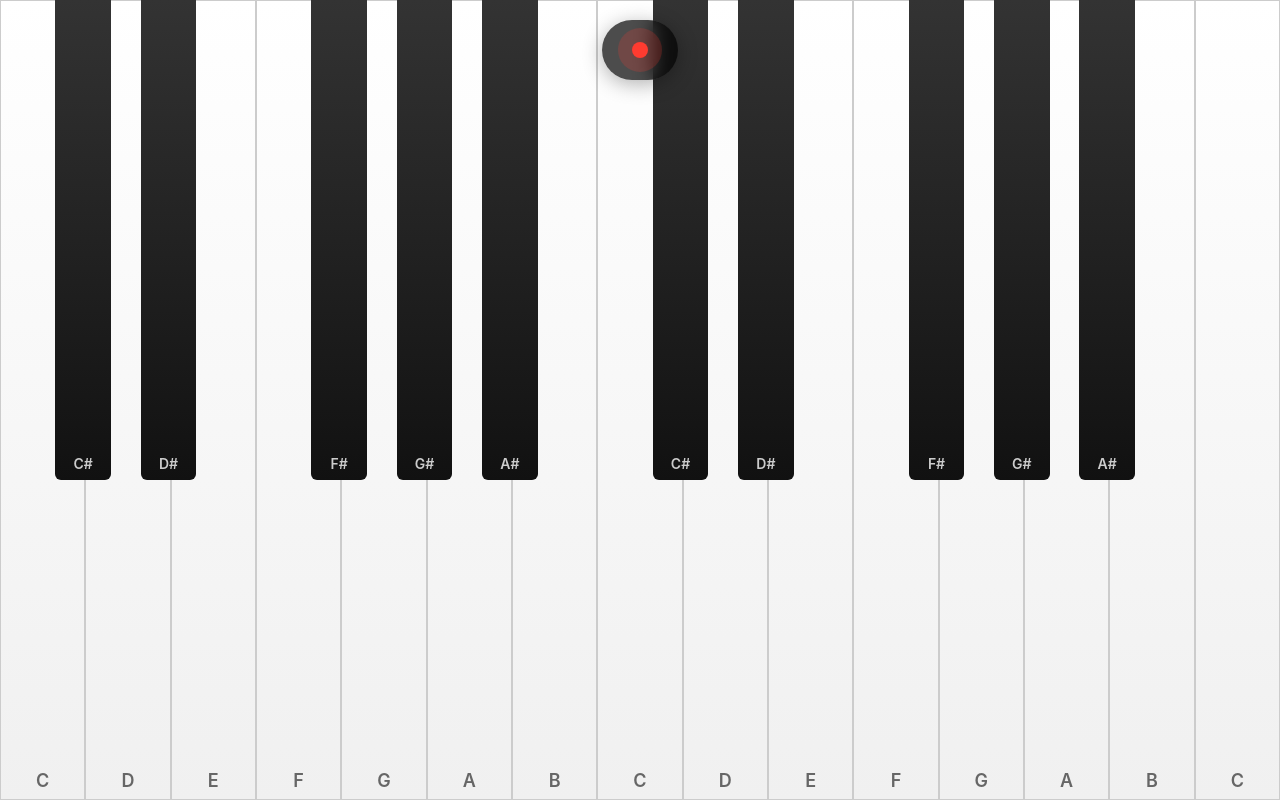
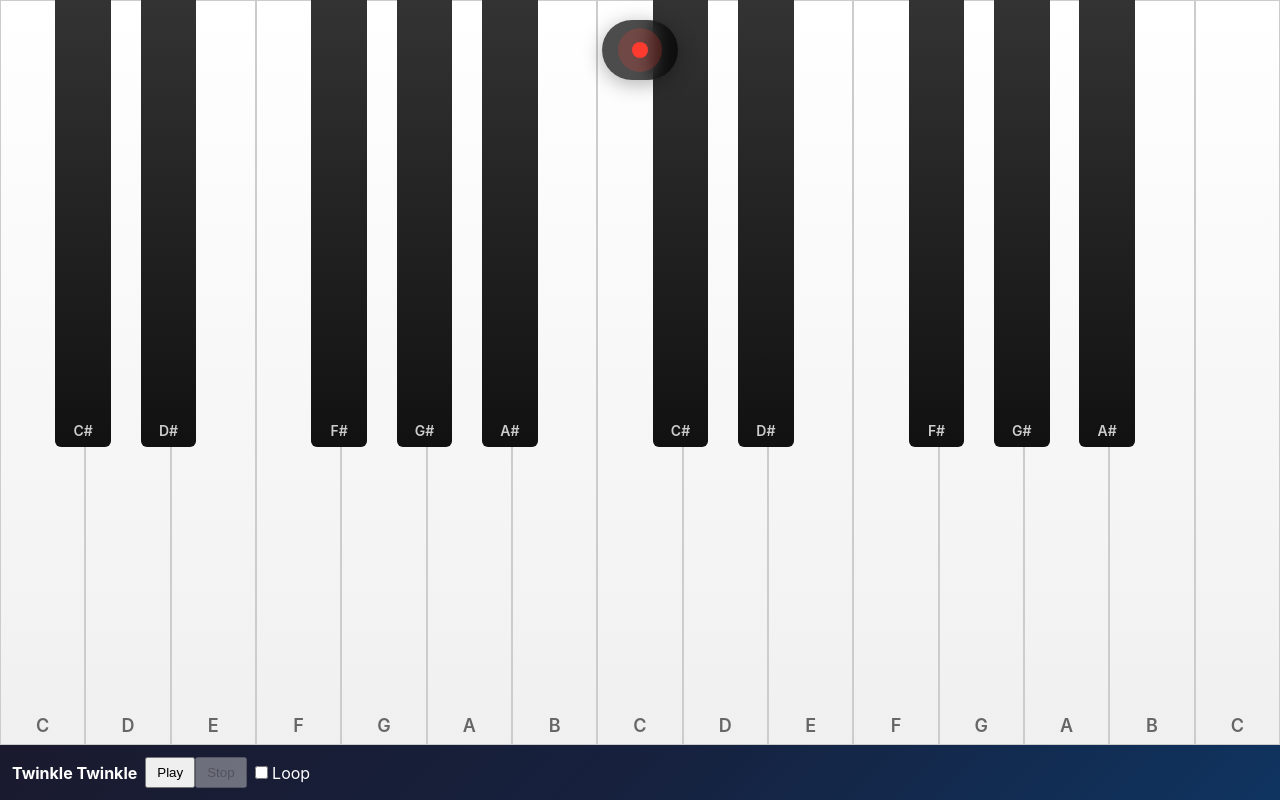
Before and after one commit to mraffaele/piano, a React (Vite) app: page / in a window 1280 px wide. Both pictures are taken after a click on the button "Start Playing". Built offline with nearby package versions, Linux system fonts and the light colour scheme.

Commit message:
practice mode

```diff
--- a/src/App.tsx
+++ b/src/App.tsx
@@ -1,6 +1,7 @@
 import { useState } from "react";
 import { Piano } from "./components/Piano";
 import RotateOverlay from "./components/RotateOverlay";
+import PracticePanel from "./components/PracticePanel";
 import "./index.css";
 import { unlockAudio } from "./utils/unlockAudio";
 
@@ -47,6 +48,8 @@ function App() {
         <>
           <RotateOverlay />
           <Piano />
+
+          <PracticePanel onPlayNote={() => {}} onStopNote={() => {}} />
         </>
       )}
     </div>
--- a/src/components/Piano.css
+++ b/src/components/Piano.css
@@ -1,6 +1,6 @@
 .piano-container {
   width: 100%;
-  height: 100vh;
+  height: calc(100vh - 55px); /* Account for practice panel height */
   display: flex;
   align-items: stretch;
   justify-content: center;
--- a/src/components/Piano.tsx
+++ b/src/components/Piano.tsx
@@ -98,6 +98,25 @@ export const Piano: React.FC = () => {
     },
     [playbackStopNote],
   );
+
+  // Listen for practice panel play/stop events and forward to playback handlers
+  React.useEffect(() => {
+    const onPracticePlay = (e: any) => {
+      const { note, freq, vel } = e.detail || {};
+      if (note && freq) handlePlaybackNoteStart(note, freq, vel ?? 0.8);
+    };
+    const onPracticeStop = (e: any) => {
+      const { note } = e.detail || {};
+      if (note) handlePlaybackNoteEnd(note);
+    };
+
+    window.addEventListener("practice:play", onPracticePlay as EventListener);
+    window.addEventListener("practice:stop", onPracticeStop as EventListener);
+    return () => {
+      window.removeEventListener("practice:play", onPracticePlay as EventListener);
+      window.removeEventListener("practice:stop", onPracticeStop as EventListener);
+    };
+  }, [handlePlaybackNoteEnd, handlePlaybackNoteStart]);
 
   const handlePlayTrack = useCallback(
     (id: string) => {
--- /dev/null
+++ b/src/components/PracticePanel.css
@@ -0,0 +1,45 @@
+.practice-panel {
+  padding: 12px;
+  background: linear-gradient(135deg, #1a1a2e 0%, #16213e 50%, #0f3460 100%);
+  color: white;
+  font-family:
+    -apple-system, BlinkMacSystemFont, "Segoe UI", Roboto, sans-serif;
+  z-index: 100;
+  bottom: 0;
+  position: fixed;
+  width: 100%;
+  height: 55px;
+}
+
+.practice-header {
+  display: flex;
+  align-items: center;
+  gap: 8px;
+  flex-wrap: wrap;
+}
+
+.practice-header strong {
+  font-size: 16px;
+}
+
+.practice-controls button {
+  padding: 6px 10px;
+}
+
+.practice-controls label {
+  display: flex;
+  align-items: center;
+  gap: 6px;
+}
+
+.practice-notes {
+  margin-top: 8px;
+  color: #eee;
+  font-size: 14px;
+}
+
+.practice-note-chip {
+  padding: 6px;
+  background: rgba(0, 0, 0, 0.25);
+  border-radius: 6px;
+}
--- /dev/null
+++ b/src/components/PracticePanel.tsx
@@ -0,0 +1,161 @@
+import React, { useState, useRef } from "react";
+import { NOTE_FREQUENCIES } from "../utils/noteFrequencies";
+import "./PracticePanel.css";
+
+interface Props {
+  // optional callbacks for direct playback (keeps backwards compatibility)
+  onPlayNote?: (note: string, frequency: number, velocity: number) => void;
+  onStopNote?: (note: string) => void;
+}
+
+// Simple Twinkle Twinkle melody encoded in beats (quarter = 1 beat)
+const TWINKLE = {
+  id: "twinkle",
+  title: "Twinkle Twinkle",
+  tempo: 80, // bpm
+  events: [
+    // bar 1
+    { time: 0, note: "C4", dur: 1 },
+    { time: 1, note: "C4", dur: 1 },
+    { time: 2, note: "G4", dur: 1 },
+    { time: 3, note: "G4", dur: 1 },
+    // bar 2
+    { time: 4, note: "A4", dur: 1 },
+    { time: 5, note: "A4", dur: 1 },
+    { time: 6, note: "G4", dur: 2 },
+    // bar 3
+    { time: 8, note: "F4", dur: 1 },
+    { time: 9, note: "F4", dur: 1 },
+    { time: 10, note: "E4", dur: 1 },
+    { time: 11, note: "E4", dur: 1 },
+    // bar 4
+    { time: 12, note: "D4", dur: 1 },
+    { time: 13, note: "D4", dur: 1 },
+    { time: 14, note: "C4", dur: 2 },
+
+    // repeat (second phrase)
+    { time: 16, note: "C4", dur: 1 },
+    { time: 17, note: "C4", dur: 1 },
+    { time: 18, note: "G4", dur: 1 },
+    { time: 19, note: "G4", dur: 1 },
+    { time: 20, note: "A4", dur: 1 },
+    { time: 21, note: "A4", dur: 1 },
+    { time: 22, note: "G4", dur: 2 },
+    { time: 24, note: "F4", dur: 1 },
+    { time: 25, note: "F4", dur: 1 },
+    { time: 26, note: "E4", dur: 1 },
+    { time: 27, note: "E4", dur: 1 },
+    { time: 28, note: "D4", dur: 1 },
+    { time: 29, note: "D4", dur: 1 },
+    { time: 30, note: "C4", dur: 2 },
+  ],
+};
+
+export const PracticePanel: React.FC<Props> = ({ onPlayNote, onStopNote }) => {
+  const [playing, setPlaying] = useState(false);
+  const [loop, setLoop] = useState(false);
+  const timeoutsRef = useRef<number[]>([]);
+
+  const clearScheduled = () => {
+    timeoutsRef.current.forEach((id) => window.clearTimeout(id));
+    timeoutsRef.current = [];
+  };
+
+  const play = () => {
+    if (playing) return;
+    setPlaying(true);
+    const beatSeconds = 60 / TWINKLE.tempo;
+
+    const schedule = () => {
+      TWINKLE.events.forEach((e) => {
+        const whenMs = e.time * beatSeconds * 1000;
+        const playId = window.setTimeout(() => {
+          const freq = NOTE_FREQUENCIES[e.note];
+          // dispatch a global event so Piano (sibling) can listen and play notes
+          window.dispatchEvent(
+            new CustomEvent("practice:play", {
+              detail: { note: e.note, freq, vel: 0.8 },
+            }),
+          );
+
+          // also call local callback if provided (backwards compatible)
+          if (onPlayNote && freq) onPlayNote(e.note, freq, 0.8);
+        }, whenMs);
+        timeoutsRef.current.push(playId);
+
+        const stopId = window.setTimeout(
+          () => {
+            // notify listeners that this note stopped
+            window.dispatchEvent(
+              new CustomEvent("practice:stop", {
+                detail: { note: e.note },
+              }),
+            );
+
+            if (onStopNote) onStopNote(e.note);
+          },
+          whenMs + e.dur * beatSeconds * 1000,
+        );
+        timeoutsRef.current.push(stopId);
+      });
+
+      // End of sequence
+      const totalBeats = Math.max(
+        ...TWINKLE.events.map((ev) => ev.time + ev.dur),
+      );
+      const endMs = totalBeats * beatSeconds * 1000;
+      const endId = window.setTimeout(() => {
+        if (loop) {
+          clearScheduled();
+          schedule();
+        } else {
+          setPlaying(false);
+        }
+      }, endMs + 20);
+      timeoutsRef.current.push(endId);
+    };
+
+    schedule();
+  };
+
+  const stop = () => {
+    clearScheduled();
+    setPlaying(false);
+    // ensure any sounding notes are stopped
+    TWINKLE.events.forEach((e) => {
+      window.dispatchEvent(
+        new CustomEvent("practice:stop", { detail: { note: e.note } }),
+      );
+      if (onStopNote) onStopNote(e.note);
+    });
+  };
+
+  return (
+    <div className="practice-panel">
+      <div className="practice-header">
+        <strong>{TWINKLE.title}</strong>
+        <div className="practice-controls">
+          <button onClick={play} disabled={playing}>
+            Play
+          </button>
+          <button onClick={stop} disabled={!playing}>
+            Stop
+          </button>
+        </div>
+
+        <label>
+          <input
+            type="checkbox"
+            checked={loop}
+            onChange={(e) => setLoop(e.target.checked)}
+          />{" "}
+          Loop
+        </label>
+      </div>
+
+      {/* Notes view removed per request */}
+    </div>
+  );
+};
+
+export default PracticePanel;
```
